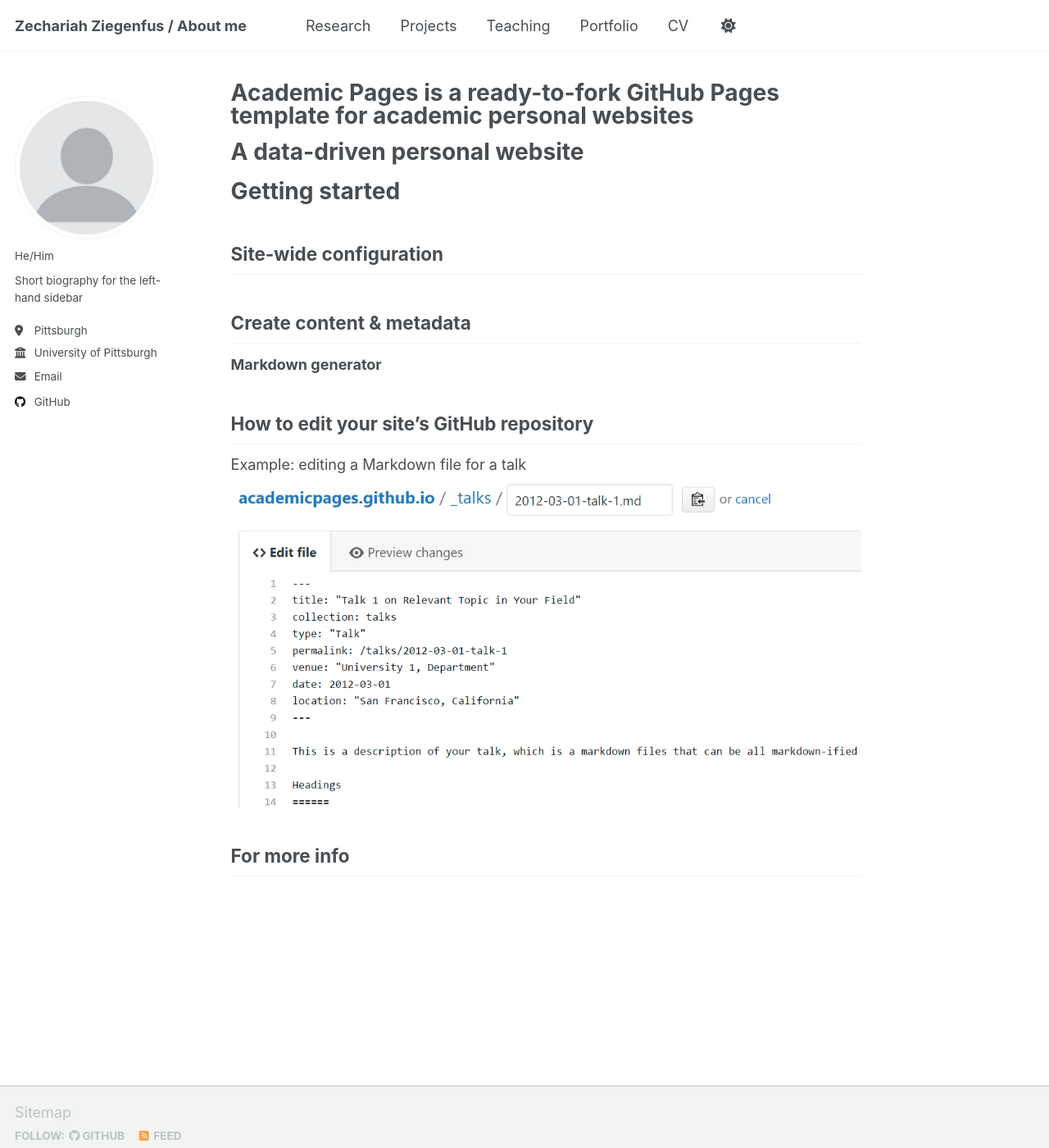
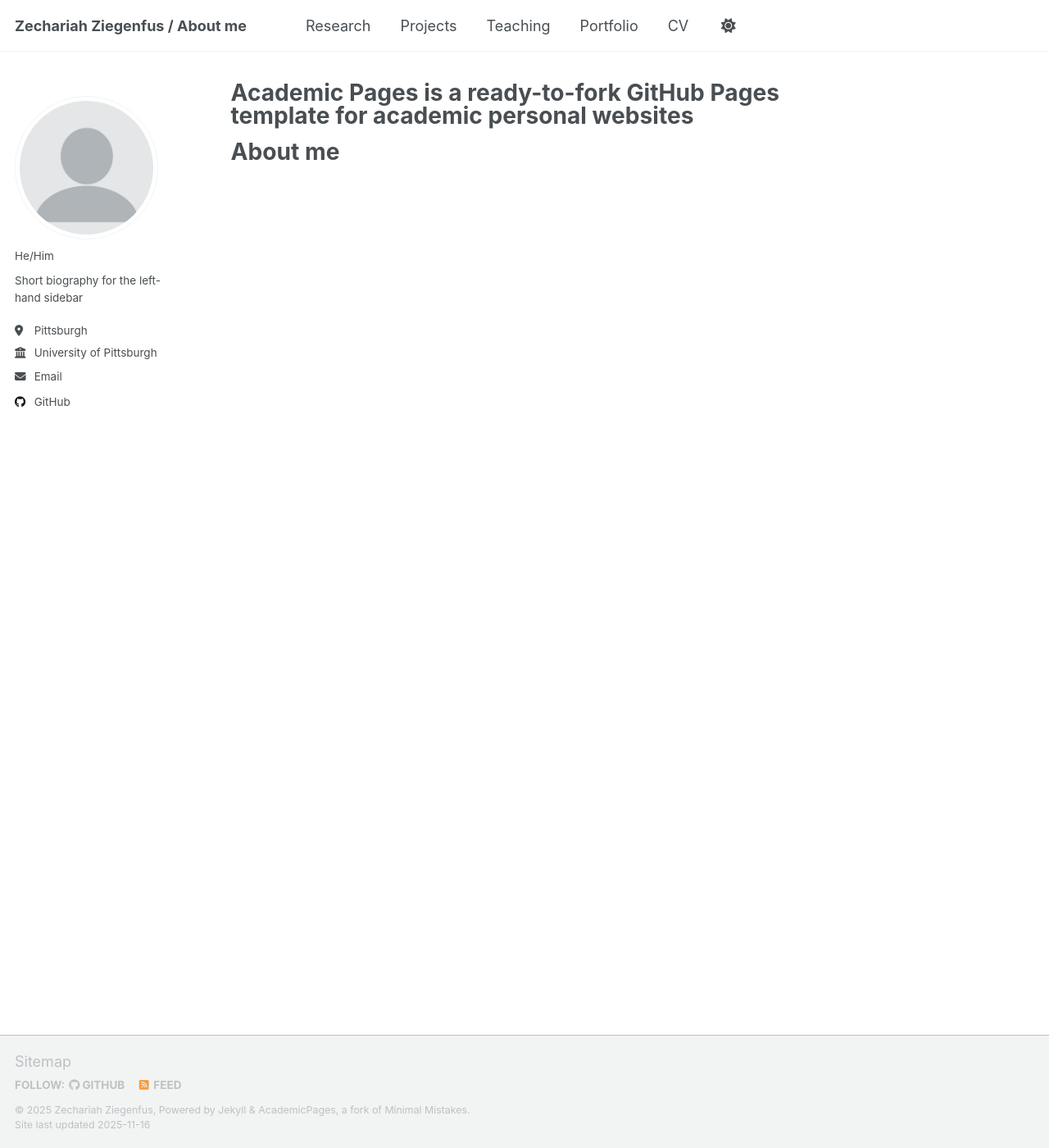
Before and after one commit to cativenom/cativenom.github.io, a Jekyll site: the page built from _pages/about.md, in a window 1280 px wide and 1400 px high. Shown: the whole window at 82% size. Built offline with Jekyll 4.4.1, drawn with Linux system fonts in a browser that asks for light colours; a script that is not in the unit is left out.

Commit message:
worked on research

```diff
--- a/_pages/about.md
+++ b/_pages/about.md
@@ -9,31 +9,5 @@ redirect_from:
 
 
 
-A data-driven personal website
+About me
 ======
-
-
-
-Getting started
-======
-
-
-Site-wide configuration
-------
-
-Create content & metadata
-------
-
-**Markdown generator**
-
-
-
-How to edit your site's GitHub repository
-------
-
-
-Example: editing a Markdown file for a talk
-![Editing a Markdown file for a talk](/images/editing-talk.png)
-
-For more info
-------
```
Also changed, not shown: _publications/2010-10-01-paper-title-number-2.md (+0 -1 lines).
